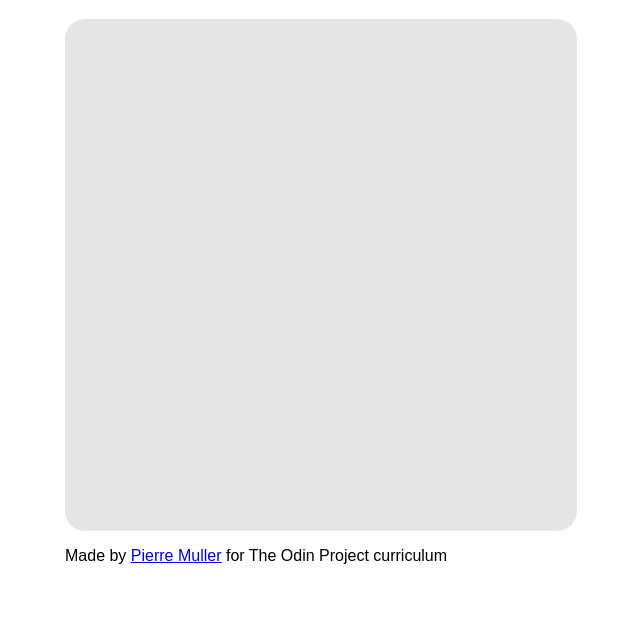
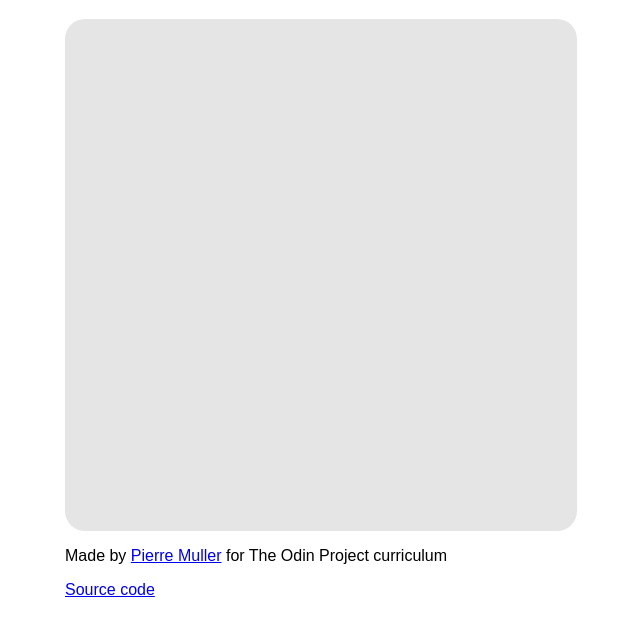
Before and after one commit to kiw808/odin-etch-a-sketch, a plain HTML site: page index.html in a window 1280 px wide. Shown: the part 61-694 px from the top of the page, without its empty margins (319-959 px from the left). Drawn offline with Linux system fonts and the light colour scheme.

Commit message:
source code link

```diff
--- a/index.html
+++ b/index.html
@@ -29,6 +29,7 @@
     <footer>
         <div class="container">
             <p>Made by <a href="https://github.com/kiw808">Pierre Muller</a> for The Odin Project curriculum</p>
+            <a href="https://github.com/kiw808/odin-etch-a-sketch" target="_blank">Source code</a>
         </div>
     </footer>
 </body>
```
